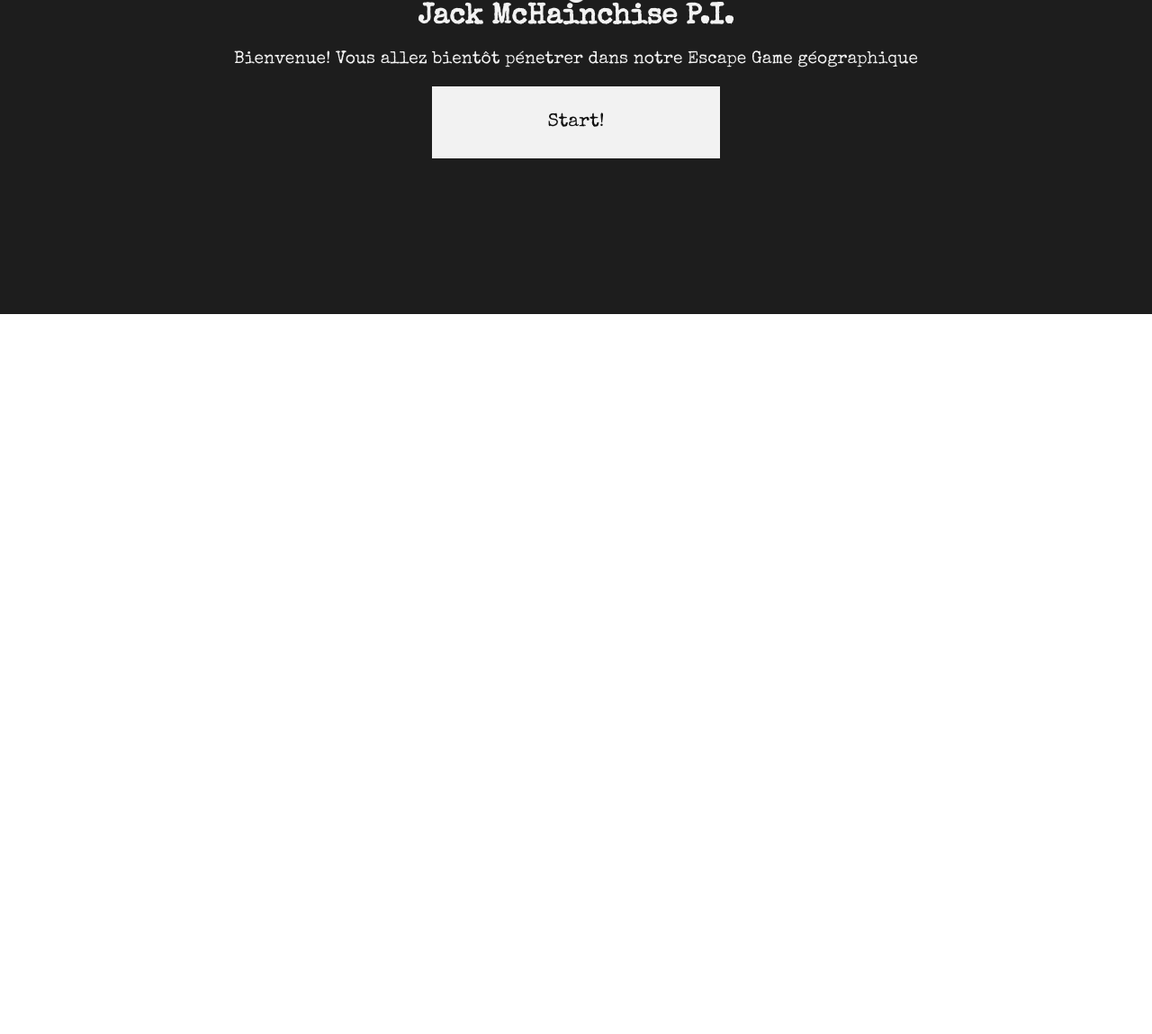
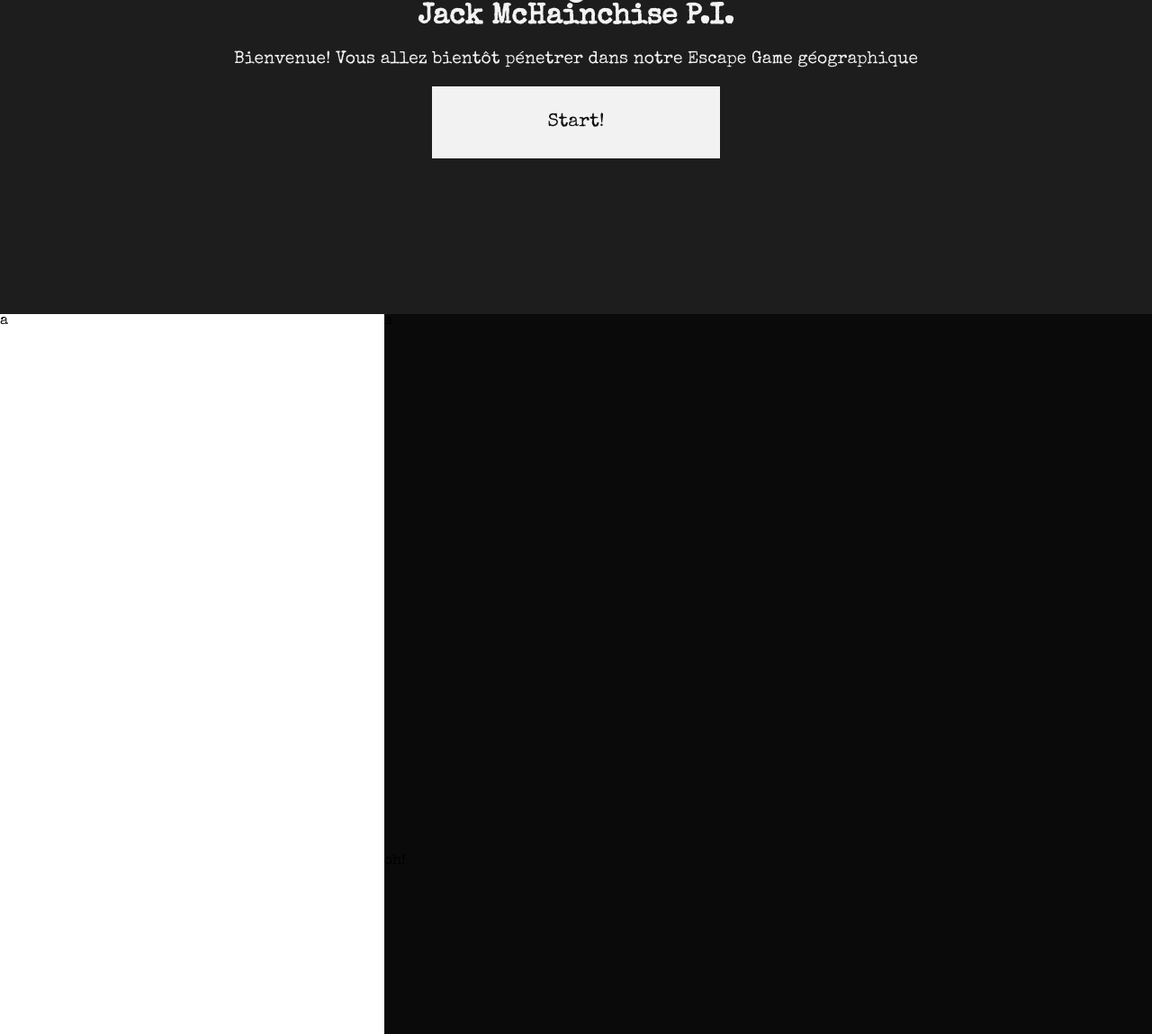
Before and after one commit to Syn-crow/Projet-Web, a plain HTML site: page index.html in a window 1280 px wide. Shown: the part 451-1600 px from the top of the page at 90% size. Before the commit the page ends 800 px from the top, so only its background shows below. Drawn offline with nearby package versions, Linux system fonts and the light colour scheme.

Commit message:
AAAAAAAAAAAAAAAAAAAAAAAAAAAAAAAAh

```diff
--- a/index.html
+++ b/index.html
@@ -35,10 +35,10 @@
   </div>
 
   <div id="dialogue" class="container-row">
-    <div id="affichageObjet"></div>
-    <div class=container>
-      <div id="question"></div>
-      <div id="reponse"></div>
+    <div id="affichageObjet">a</div>
+    <div id="dialText" >
+      <div id="question"><p>a</p></div>
+      <div id="reponse">oh!</div>
     </div>
   </div>
 
--- a/style.css
+++ b/style.css
@@ -26,11 +26,8 @@ body{
 }
 .container-row{
   display: flex;
-  justify-content: center;
-  align-items: center;
-  flex-direction: row;
-  background-color: rgb(29, 29, 29);
-  color:rgb(242, 242, 242);
+  flex-direction:row;
+
 }
 #start{
   height:100%;
@@ -154,3 +151,23 @@ button:hover{
     border-width: 1%;
     height: 90%;
 }
+#dialogue{
+  height: 100%;
+  width: 100%;
+}
+#affichageObjet{
+  height:100%;
+  width: 50%;
+}
+#dialText{
+  background-color: rgb(10, 10, 10);
+  width: 100%;
+}
+#question{
+  flex-grow: 1;
+  height:75%;
+}
+#reponse{
+  height:25%;
+  flex-grow: 1;
+}
```
Also changed, not shown: dialog_t.png (added), exit_t.png (added), images/antiquaire.png (added), 1 other file.
